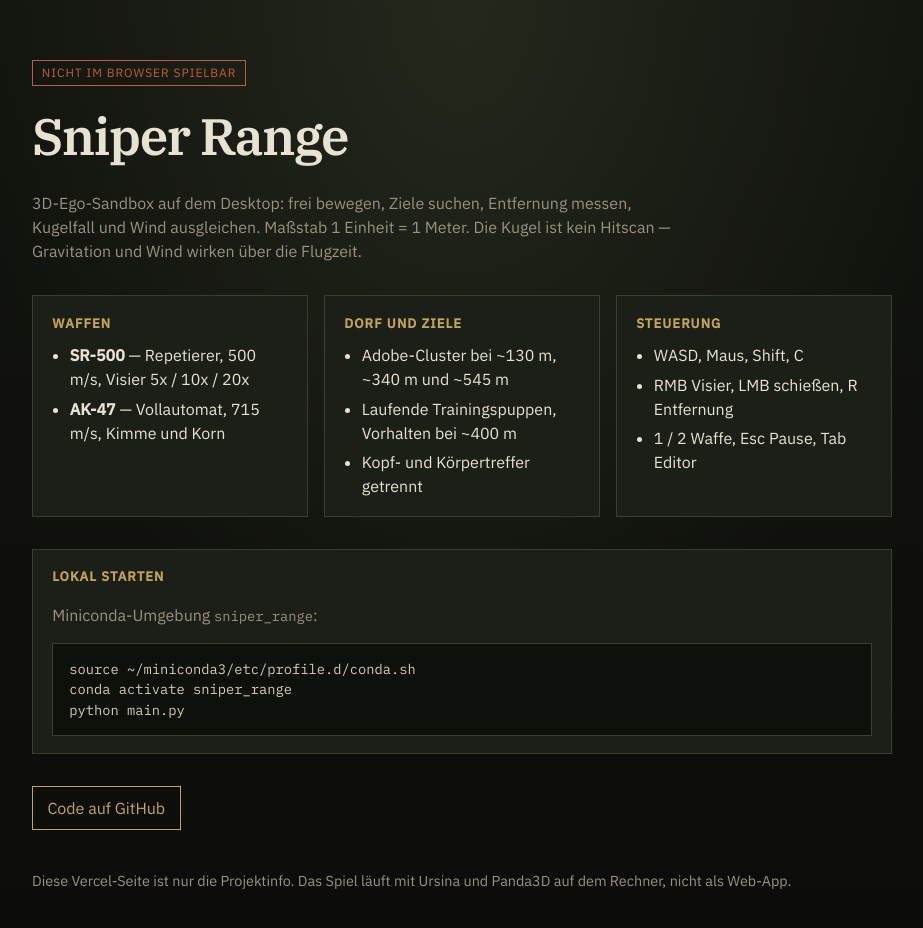
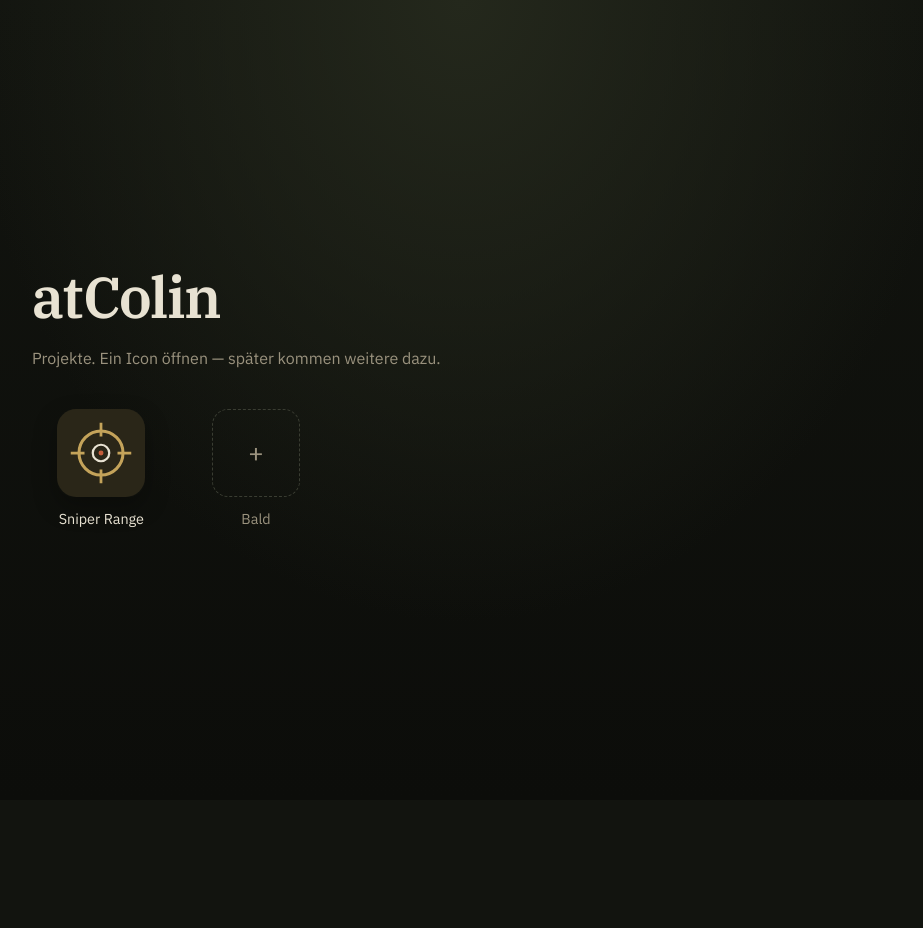
Before and after one commit to colinhd9/sniper_, a plain HTML site: page web/index.html in a window 1280 px wide. Shown: the whole page, without its empty margins (178-1101 px from the left). After the commit the page ends 800 px from the top, so only its background shows below. Drawn offline with Linux system fonts and the light colour scheme.

Commit message:
Turn the site into an atColin project hub.
Sniper Range opens from its icon; more tiles can be added later.

Co-authored-by: Cursor <cursoragent@cursor.com>

```diff
--- a/web/index.html
+++ b/web/index.html
@@ -3,10 +3,10 @@
   <head>
     <meta charset="utf-8" />
     <meta name="viewport" content="width=device-width, initial-scale=1" />
-    <title>Sniper Range</title>
+    <title>atColin</title>
     <meta
       name="description"
-      content="Desktop-3D-Range: bewegen, Entfernung messen, Fall und Wind ausgleichen. Nicht im Browser spielbar."
+      content="Projekte von atColin. Sniper Range und weitere Apps über die Icons öffnen."
     />
     <link rel="preconnect" href="https://fonts.googleapis.com" />
     <link rel="preconnect" href="https://fonts.gstatic.com" crossorigin />
@@ -14,61 +14,24 @@
       href="https://fonts.googleapis.com/css2?family=IBM+Plex+Mono:wght@400;500&family=IBM+Plex+Sans:wght@400;500&family=IBM+Plex+Serif:wght@600&display=swap"
       rel="stylesheet"
     />
-    <link rel="stylesheet" href="styles.css" />
+    <link rel="stylesheet" href="/styles.css" />
   </head>
   <body>
-    <main class="wrap">
-      <p class="kicker">Nicht im Browser spielbar</p>
-      <h1>Sniper Range</h1>
-      <p class="lead">
-        3D-Ego-Sandbox auf dem Desktop: frei bewegen, Ziele suchen, Entfernung
-        messen, Kugelfall und Wind ausgleichen. Maßstab 1 Einheit = 1 Meter.
-        Die Kugel ist kein Hitscan — Gravitation und Wind wirken über die
-        Flugzeit.
-      </p>
+    <main class="wrap wrap-hub">
+      <h1 class="hub-brand">atColin</h1>
+      <p class="hub-lead">Projekte. Ein Icon öffnen — später kommen weitere dazu.</p>
 
-      <section class="grid">
-        <article class="card">
-          <h2>Waffen</h2>
-          <ul>
-            <li><strong>SR-500</strong> — Repetierer, 500 m/s, Visier 5x / 10x / 20x</li>
-            <li><strong>AK-47</strong> — Vollautomat, 715 m/s, Kimme und Korn</li>
-          </ul>
-        </article>
-        <article class="card">
-          <h2>Dorf und Ziele</h2>
-          <ul>
-            <li>Adobe-Cluster bei ~130 m, ~340 m und ~545 m</li>
-            <li>Laufende Trainingspuppen, Vorhalten bei ~400 m</li>
-            <li>Kopf- und Körpertreffer getrennt</li>
-          </ul>
-        </article>
-        <article class="card">
-          <h2>Steuerung</h2>
-          <ul>
-            <li>WASD, Maus, Shift, C</li>
-            <li>RMB Visier, LMB schießen, R Entfernung</li>
-            <li>1 / 2 Waffe, Esc Pause, Tab Editor</li>
-          </ul>
-        </article>
-      </section>
-
-      <article class="card">
-        <h2>Lokal starten</h2>
-        <p class="lead">Miniconda-Umgebung <code>sniper_range</code>:</p>
-        <pre>source ~/miniconda3/etc/profile.d/conda.sh
-conda activate sniper_range
-python main.py</pre>
-      </article>
-
-      <div class="links">
-        <a class="btn" href="https://github.com/colinhd9/sniper_">Code auf GitHub</a>
-      </div>
-
-      <footer>
-        Diese Vercel-Seite ist nur die Projektinfo. Das Spiel läuft mit Ursina
-        und Panda3D auf dem Rechner, nicht als Web-App.
-      </footer>
+      <nav class="tiles" aria-label="Projekte">
+        <a class="tile" href="/sniper/">
+          <img src="/icons/sniper.svg" width="88" height="88" alt="" />
+          <span>Sniper Range</span>
+        </a>
+        <!-- Nächstes Projekt: dieses <a class="tile"> kopieren, Icon nach /icons/ legen. -->
+        <div class="tile tile-soon" aria-hidden="true">
+          <div class="tile-mark">+</div>
+          <span>Bald</span>
+        </div>
+      </nav>
     </main>
   </body>
 </html>
--- a/web/styles.css
+++ b/web/styles.css
@@ -32,6 +32,78 @@ body {
   width: min(860px, calc(100% - 2rem));
   margin: 0 auto;
   padding: 3rem 0 4rem;
+}
+
+.wrap-hub {
+  min-height: 100vh;
+  display: flex;
+  flex-direction: column;
+  justify-content: center;
+  padding-top: 2rem;
+  padding-bottom: 3rem;
+}
+
+.hub-brand {
+  margin: 0 0 0.35rem;
+  font-family: "IBM Plex Serif", Georgia, serif;
+  font-size: clamp(2.2rem, 6vw, 3.6rem);
+  font-weight: 600;
+  letter-spacing: -0.03em;
+}
+
+.hub-lead {
+  margin: 0 0 2.4rem;
+  max-width: 28rem;
+  color: var(--muted);
+}
+
+.tiles {
+  display: grid;
+  grid-template-columns: repeat(auto-fill, minmax(7.5rem, 1fr));
+  gap: 1.25rem 1rem;
+  max-width: 28rem;
+}
+
+.tile {
+  display: flex;
+  flex-direction: column;
+  align-items: center;
+  gap: 0.7rem;
+  color: var(--ink);
+  text-decoration: none;
+}
+
+.tile img,
+.tile-mark {
+  width: 5.5rem;
+  height: 5.5rem;
+  border-radius: 1rem;
+  box-shadow: 0 10px 24px rgba(0, 0, 0, 0.28);
+}
+
+.tile:hover img {
+  outline: 2px solid var(--accent);
+  outline-offset: 3px;
+}
+
+.tile span {
+  font-size: 0.9rem;
+  text-align: center;
+}
+
+.tile-soon {
+  color: var(--muted);
+  pointer-events: none;
+}
+
+.tile-mark {
+  display: grid;
+  place-items: center;
+  border: 1px dashed var(--line);
+  background: transparent;
+  box-shadow: none;
+  color: var(--muted);
+  font-size: 1.6rem;
 }
 
 .kicker {
@@ -125,6 +197,18 @@ a {
   background: #2a2618;
 }
 
+.back {
+  display: inline-block;
+  margin-bottom: 1.4rem;
+  color: var(--muted);
+  text-decoration: none;
+  font-size: 0.9rem;
+}
+
+.back:hover {
+  color: var(--accent);
+}
+
 footer {
   margin-top: 2.5rem;
   color: var(--muted);
```
Also changed, not shown: web/sniper/index.html (added, +75 -0 lines), README.md, web/icons/sniper.svg (added).
